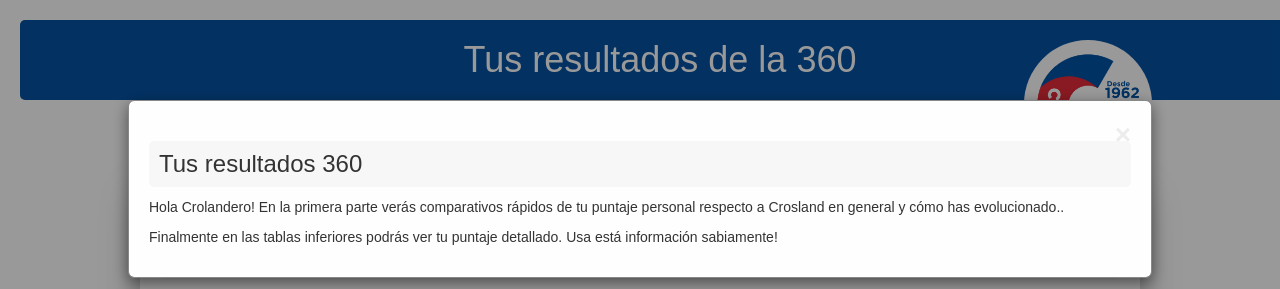
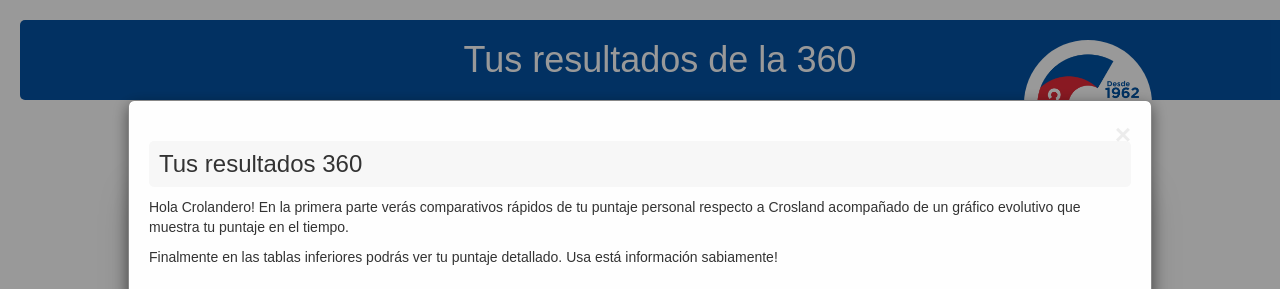
Before and after one commit to adtor97/Crosland_auto360, a Flask app: template templates/coll_results_html.html in a window 1280 px wide. Shown: the top 289 px of the page. Run offline with Flask 2, Linux system fonts and the light colour scheme; the template is opened without the code that fills it, so the values that code supplies are empty; parts of the project's set-up code (start-up, migrations or seed data) failed here and were passed over; some libraries are stand-ins or nearby versions.

Commit message:
fix text & fix powerbi connections

```diff
--- a/templates/coll_results_html.html
+++ b/templates/coll_results_html.html
@@ -40,7 +40,7 @@
 <div class="modal-content">
   <span class="close">&times;</span>
   <h3>Tus resultados 360</h3>
-  <p>Hola Crolandero! En la primera parte verás comparativos rápidos de tu puntaje personal respecto a Crosland en general y cómo has evolucionado..</p>
+  <p>Hola Crolandero! En la primera parte verás comparativos rápidos de tu puntaje personal respecto a Crosland acompañado de un gráfico evolutivo que muestra tu puntaje en el tiempo.</p>
   <p>Finalmente en las tablas inferiores podrás ver tu puntaje detallado. Usa está información sabiamente!</p>
 </div>
 
```
Also changed, not shown: 2 other files.
